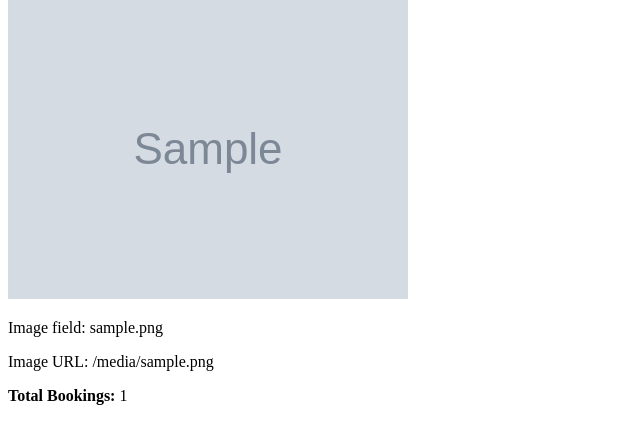
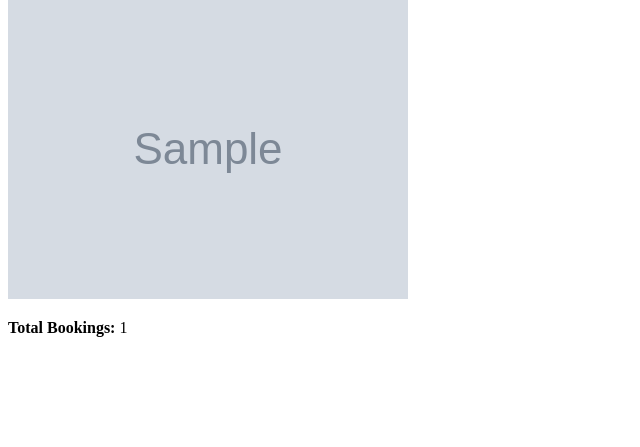
Before and after one commit to adoleyvanessa-prog/topeventnite, a Django app: page /events/1/ in a window 1280 px wide. Shown: the part 353-800 px from the top of the page, without its empty margins (0-640 px from the left). Run offline with Django 5.2, Linux system fonts and the light colour scheme; tables that the repository leaves empty hold one stand-in row (values such as "Sample post"); grey boxes marked "Sample" are stand-in pictures.

Commit message:
removed links

```diff
--- a/events/templates/events/event_detail.html
+++ b/events/templates/events/event_detail.html
@@ -49,8 +49,6 @@
 {% endif %}
 {% if event.event_image %}
     <img src="{{ event.event_image.url }}" alt="{{ event.title }}">
-    <p>Image field: {{ event.event_image }}</p>
-    <p>Image URL: {{ event.event_image.url }}</p>
 {% endif %}
 
 <p><strong>Total Bookings:</strong> {{ total_bookings }}</p>
```
